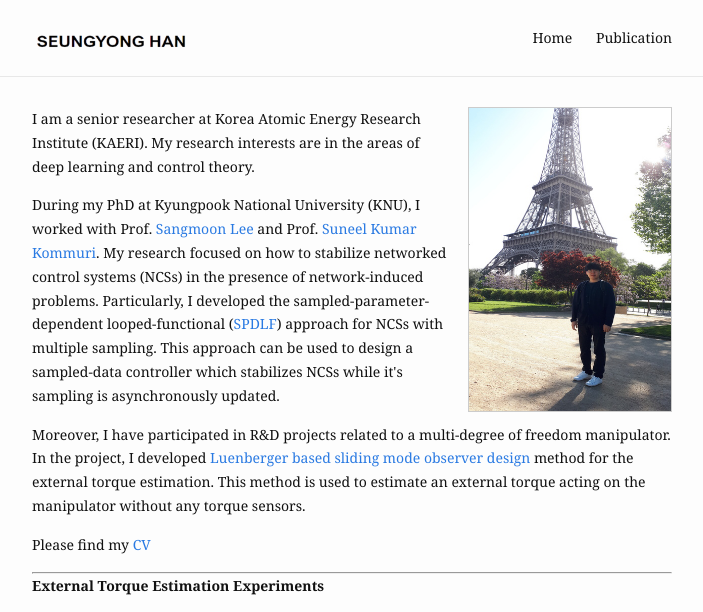
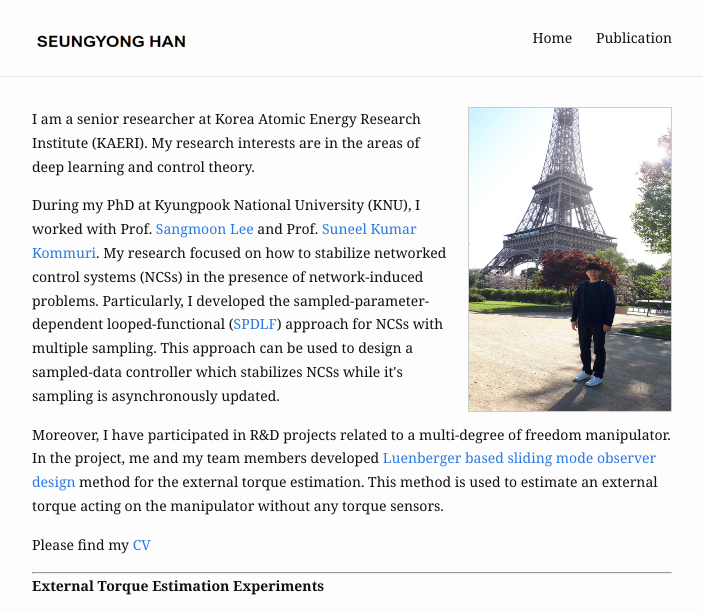
Before and after one commit to seungyong-han/seungyong-han.github.io, a Jekyll site: the page built from index.md, in a window 1280 px wide, cut to the strip 0-612 px from the top of the page. Shown: the whole strip, without its empty margins (288-991 px from the left). Built offline with Jekyll 4.4.1, drawn with Linux system fonts in a browser that asks for light colours.

Commit message:
Update index.md

```diff
--- a/index.md
+++ b/index.md
@@ -14,7 +14,7 @@ During my PhD at Kyungpook National University (KNU), I worked with Prof. <a hre
 </p>
 
 <p>
-Moreover, I have participated in R&D projects related to a multi-degree of freedom manipulator. In the project, I developed <a href="https://ieeexplore.ieee.org/abstract/document/9382115">Luenberger based sliding mode observer design</a> method for the external torque estimation. This method is used to estimate an external torque acting on the manipulator without any torque sensors.
+Moreover, I have participated in R&D projects related to a multi-degree of freedom manipulator. In the project, me and my team members developed <a href="https://ieeexplore.ieee.org/abstract/document/9382115">Luenberger based sliding mode observer design</a> method for the external torque estimation. This method is used to estimate an external torque acting on the manipulator without any torque sensors.
 </p>
 
 <p>
```
